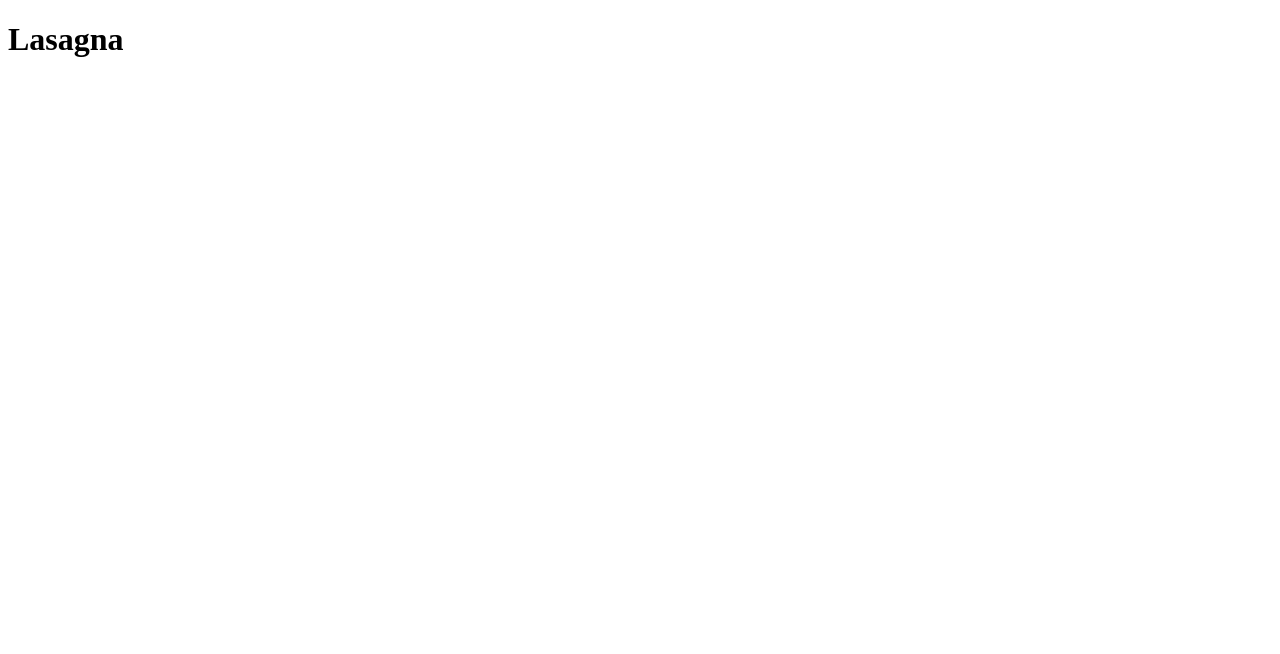
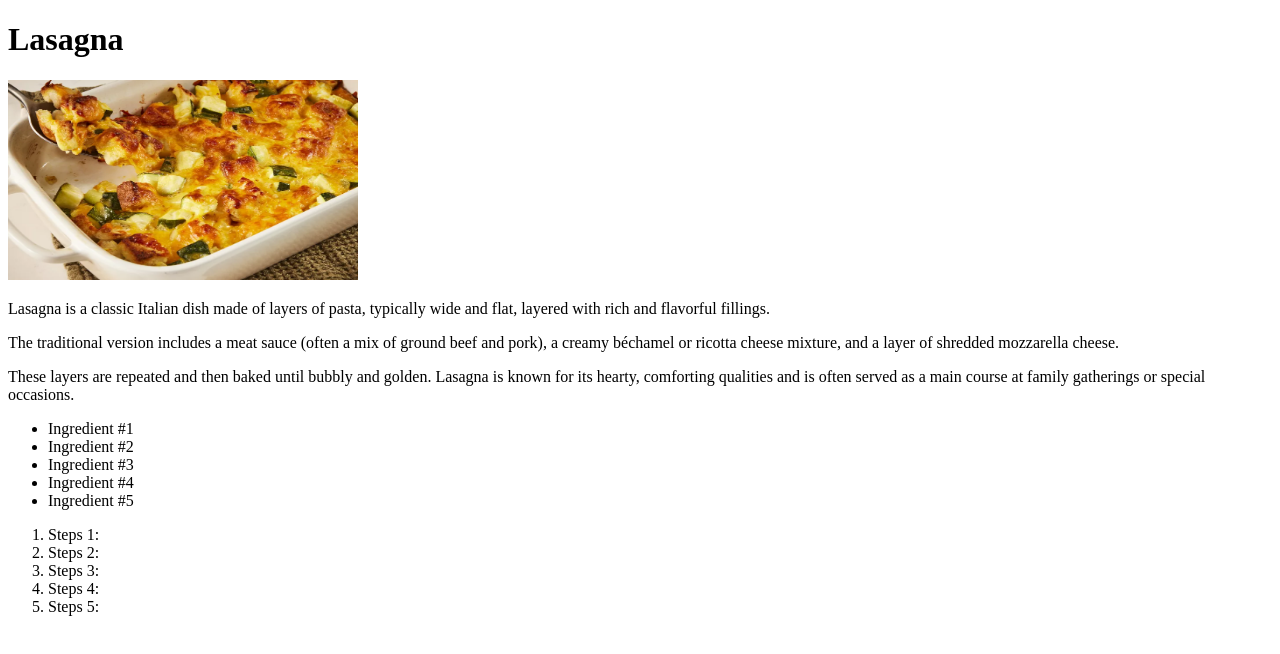
Before and after one commit to IanLiu0124/MainPage, a plain HTML site: page recipes/lasagna.html in a window 1280 px wide. Drawn offline with Linux system fonts and the light colour scheme.

Commit message:
Added ingredients and steps

```diff
--- a/recipes/lasagna.html
+++ b/recipes/lasagna.html
@@ -7,5 +7,23 @@
 </head>
 <body>
     <h1>Lasagna</h1>
+    <img src="./Lasagna.webp" alt="Lasagna Picture" height="200" width="350">
+    <p>Lasagna is a classic Italian dish made of layers of pasta, typically wide and flat, layered with rich and flavorful fillings.</p>
+    <p>The traditional version includes a meat sauce (often a mix of ground beef and pork), a creamy béchamel or ricotta cheese mixture, and a layer of shredded mozzarella cheese. </p>
+    <p>These layers are repeated and then baked until bubbly and golden. Lasagna is known for its hearty, comforting qualities and is often served as a main course at family gatherings or special occasions.</p>
+    <ul>
+        <li>Ingredient #1</li>
+        <li>Ingredient #2</li>
+        <li>Ingredient #3</li>
+        <li>Ingredient #4</li>
+        <li>Ingredient #5</li>
+    </ul>
+    <ol>
+        <li>Steps 1: </li>
+        <li>Steps 2: </li>
+        <li>Steps 3: </li>
+        <li>Steps 4: </li>
+        <li>Steps 5: </li>
+    </ol>
 </body>
 </html>
```
